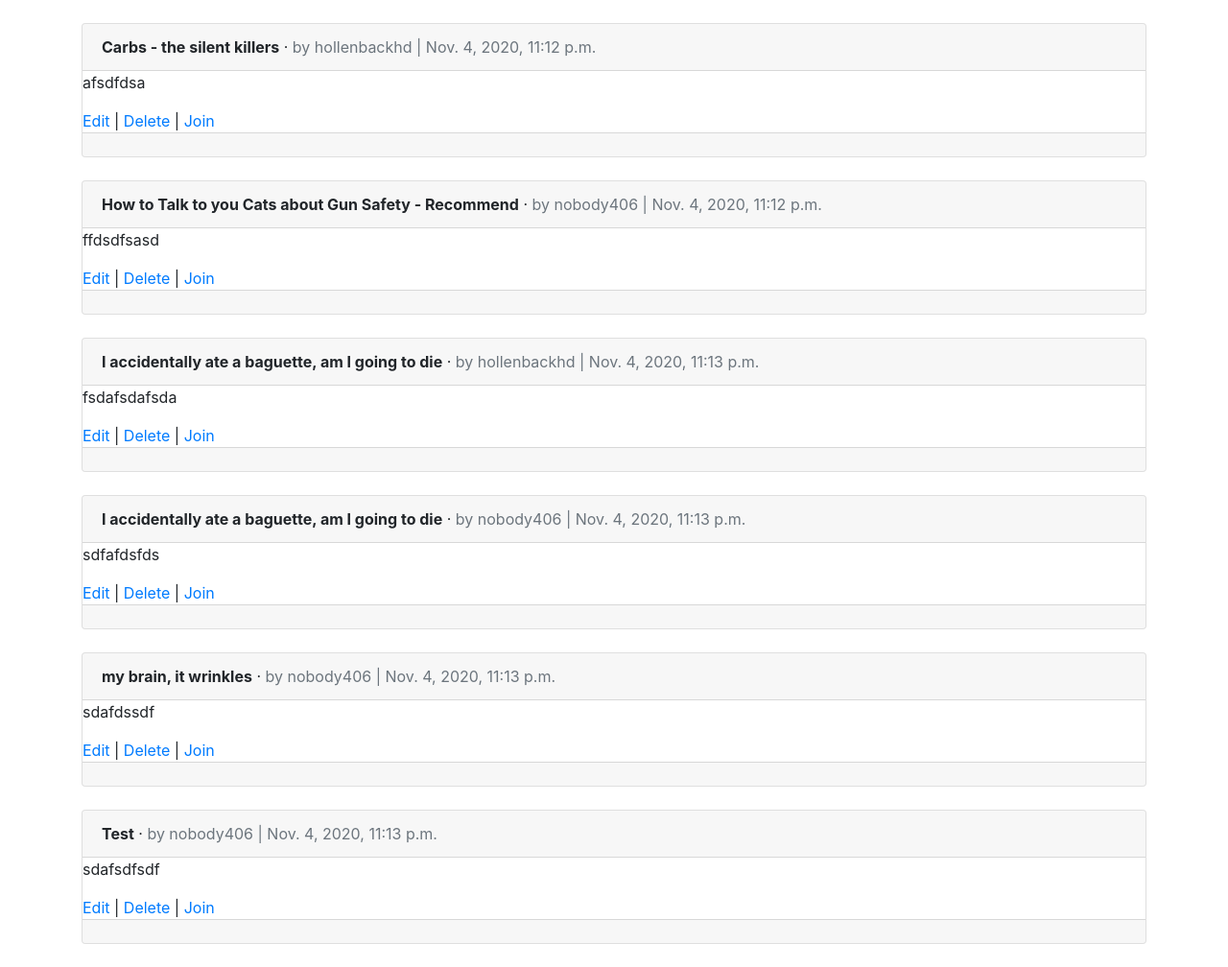
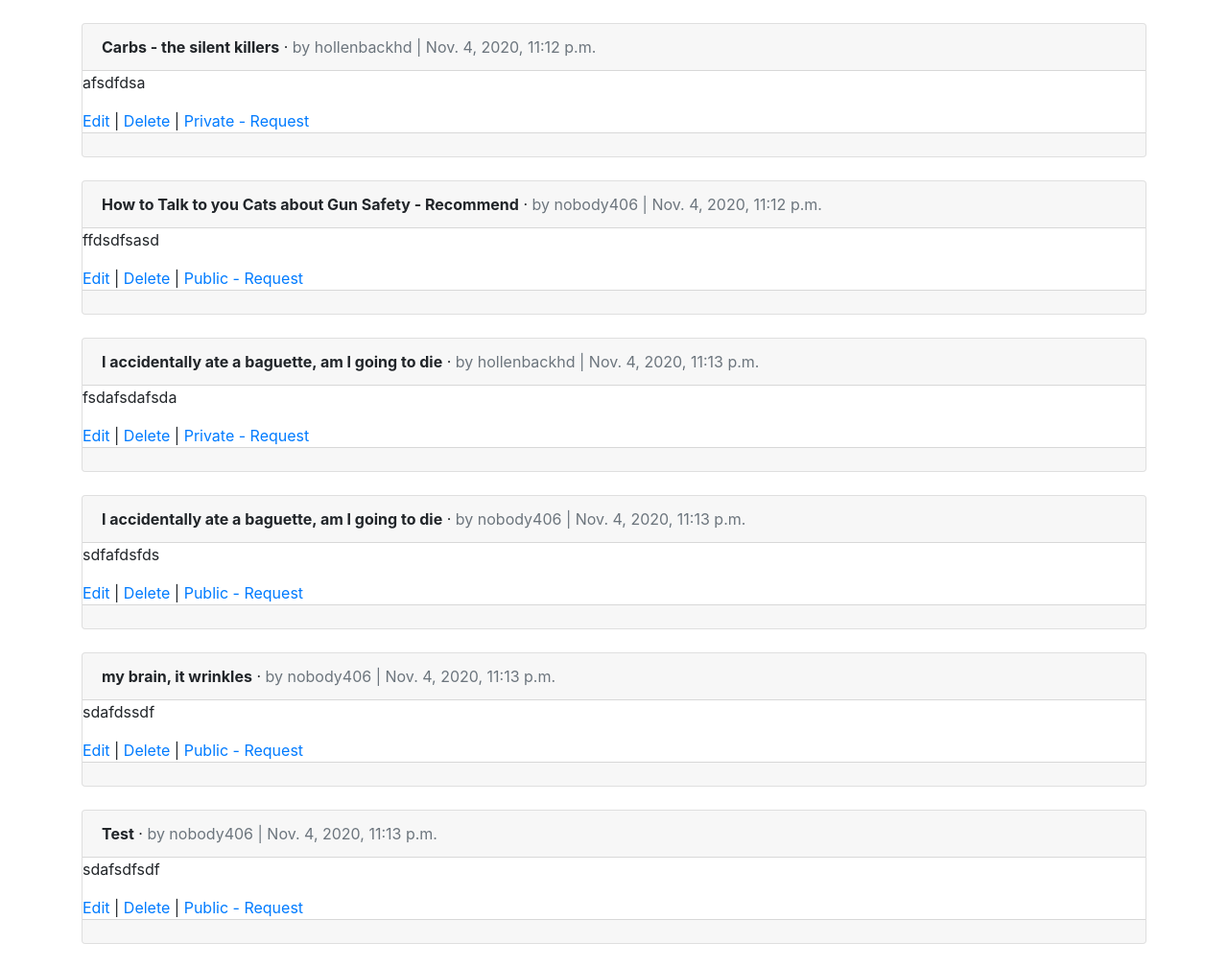
Before and after one commit to hollenbackhd/eGroup, a Django app: page /allgroups/ in a window 1280 px wide. Shown: the part 56-1064 px from the top of the page at 96% size. Run offline with Django 3.2, Linux system fonts and the light colour scheme; data comes from the database, SQL or seed files in the repository; both versions use the stored data as it was after the commit; data that the repository does not hold is empty; some libraries are stand-ins or nearby versions.

Commit message:
displays whether a group is public or private

```diff
--- a/allgroups/views.py
+++ b/allgroups/views.py
@@ -19,7 +19,7 @@ class AllgroupsDetailView(DetailView):
 
 class AllgroupsUpdateView(LoginRequiredMixin, UserPassesTestMixin, UpdateView):
     model = Allgroups
-    fields = ('title', 'body',)
+    fields = ('title', 'body','private')
     template_name = 'allgroups_edit.html'
     login_url = 'login'
 
@@ -52,7 +52,7 @@ class AllgroupsDeleteView(LoginRequiredMixin, UserPassesTestMixin, DeleteView):
 class AllgroupsCreateView(LoginRequiredMixin, CreateView):
     model = Allgroups
     template_name = 'allgroups_new.html'
-    fields = ('title', 'body')
+    fields = ('title', 'body','private')
     login_url = 'login'
 
     def form_valid(self, form):
@@ -63,7 +63,7 @@ class AllgroupsCreateView(LoginRequiredMixin, CreateView):
 class AllgroupsMygroupsView(LoginRequiredMixin, ListView):
     model = Allgroups
     template_name = 'allgroups_mygroups.html'
-    fields = ('title','body')
+    fields = ('title','body','private')
     login_url = 'login'
 
     def form_valid(self, form):
--- a/templates/allgroups_list.html
+++ b/templates/allgroups_list.html
@@ -2,6 +2,7 @@
 {% extends 'base.html' %}
 {% block title %}All Groups{% endblock title %}
 {% block content %}
+
 {% for allgroups in object_list %}
 <div class="card">
 <div class="card-header">
@@ -14,9 +15,15 @@
 
 <a href="{% url 'allgroups_edit' allgroups.pk %}">Edit</a> |
 <a href="{% url 'allgroups_delete' allgroups.pk %}">Delete</a> |
-<a href="{% url 'allgroups_request' allgroups.pk %}">Join</a>
+
+{% if allgroups.private == False %}
+<a href="{% url 'allgroups_request' allgroups.pk %}">Public - Request</a>
+{% elif allgroups.private == True %}
+<a href="{% url 'allgroups_request' allgroups.pk %}">Private - Request</a>
+{% endif %}
 </div>
 <div class="card-footer">
+
 {% for comment in allgroups.comments.all %}
 <p>
 <span class="font-weight-bold">{{ comment.author }} &middot;</span>
```
Also changed, not shown: db.sqlite3.
